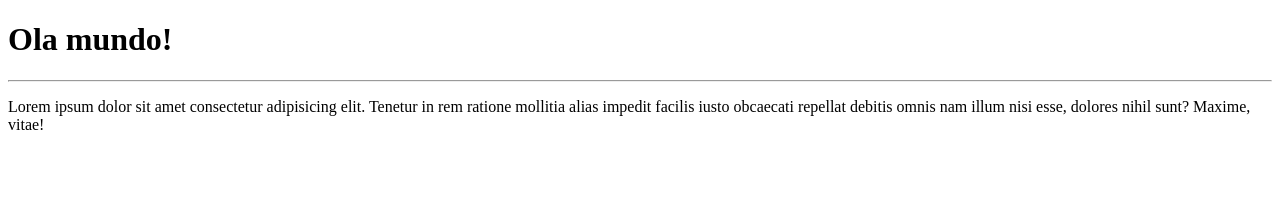
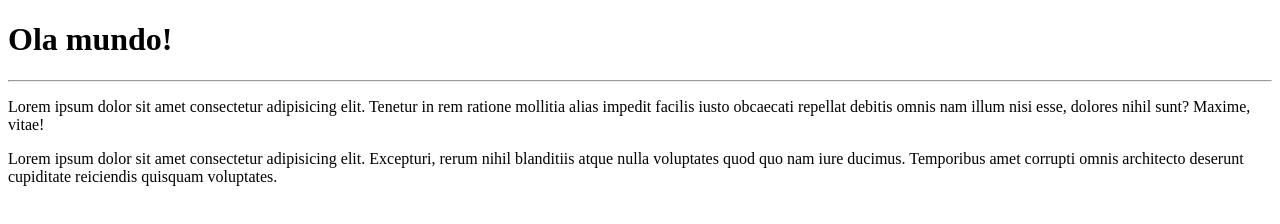
Before and after one commit to kaique334/Ola-Mundo, a plain HTML site: page site-exemplo/index.html in a window 1280 px wide. Drawn offline with Linux system fonts and the light colour scheme.

Commit message:
adicionei um paragrafo

```diff
--- a/site-exemplo/index.html
+++ b/site-exemplo/index.html
@@ -9,5 +9,6 @@
     <h1>Ola mundo!</h1>
     <hr>
     <p>Lorem ipsum dolor sit amet consectetur adipisicing elit. Tenetur in rem ratione mollitia alias impedit facilis iusto obcaecati repellat debitis omnis nam illum nisi esse, dolores nihil sunt? Maxime, vitae!</p>
+    <p>Lorem ipsum dolor sit amet consectetur adipisicing elit. Excepturi, rerum nihil blanditiis atque nulla voluptates quod quo nam iure ducimus. Temporibus amet corrupti omnis architecto deserunt cupiditate reiciendis quisquam voluptates.</p>
 </body>
 </html>
```
